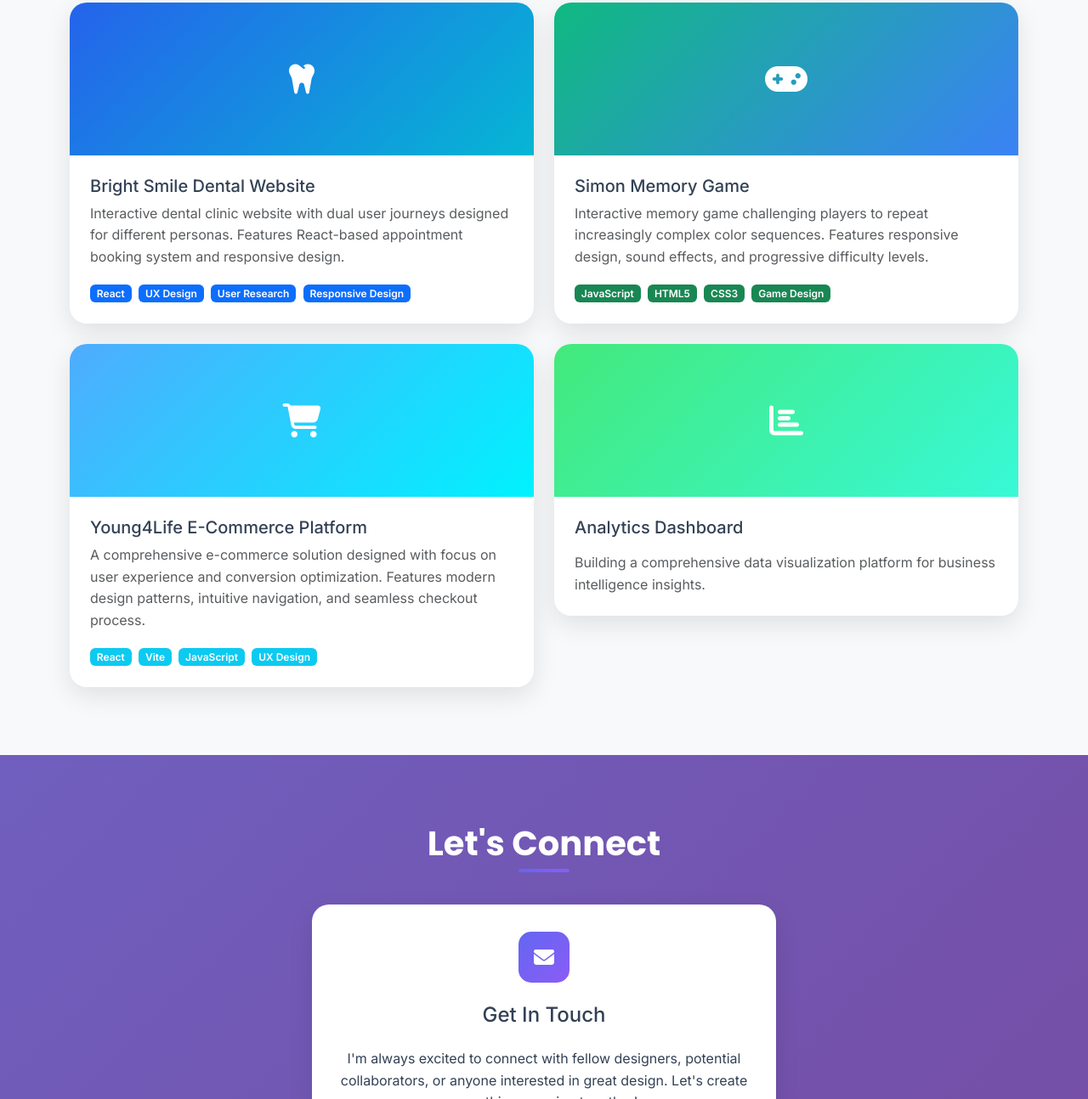
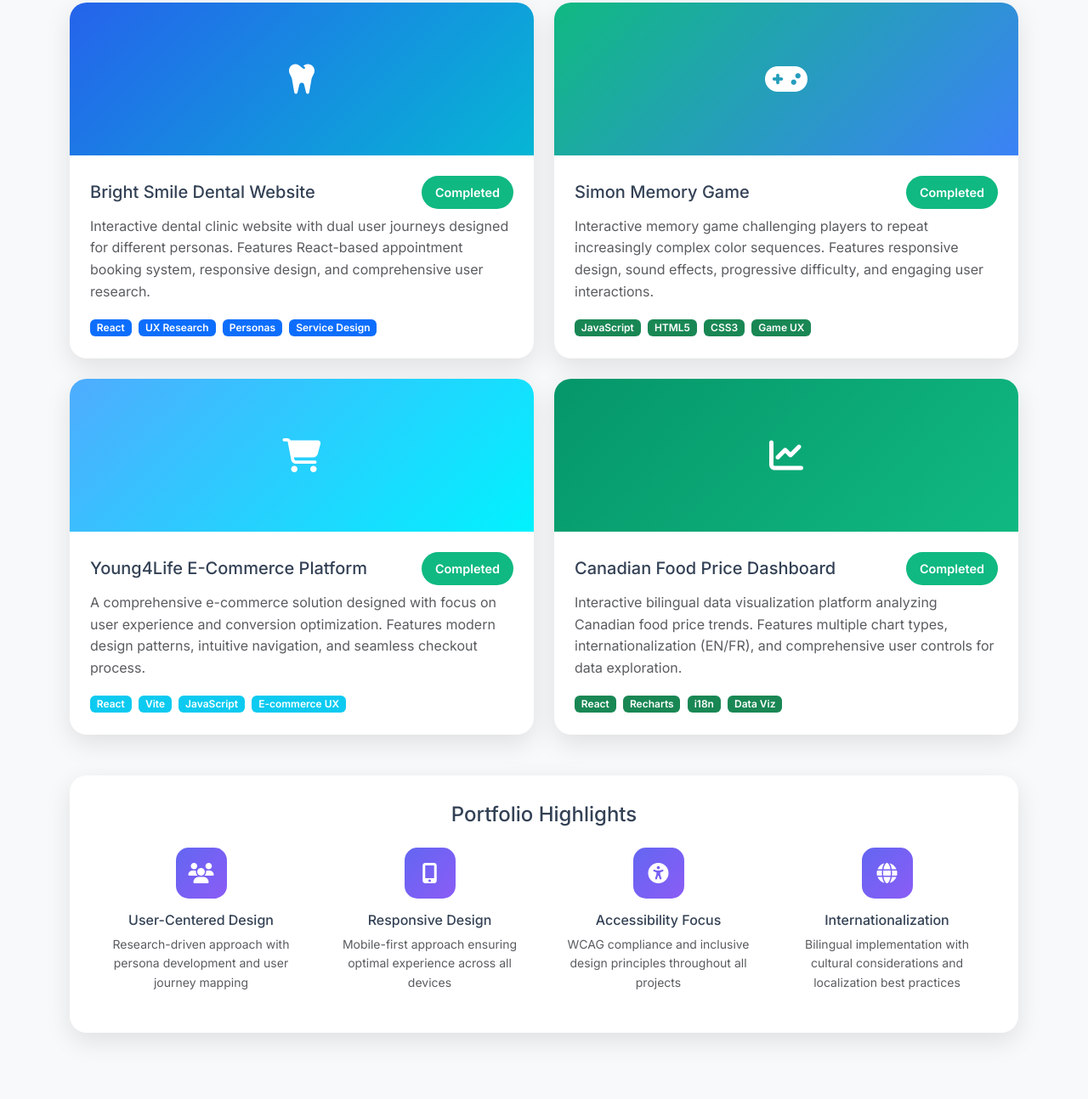
Before and after one commit to amwam032/ux-portfolio, a plain HTML site: page index.html in a window 1280 px wide. Shown: the part 2346-3640 px from the top of the page at 85% size. Drawn offline with nearby package versions, Linux system fonts and the light colour scheme.

Commit message:
Update index.html

```diff
--- a/index.html
+++ b/index.html
@@ -269,6 +269,15 @@
             font-weight: 600;
         }
 
+        .completed-badge {
+            background: #10b981;
+            color: white;
+            padding: 8px 16px;
+            border-radius: 20px;
+            font-size: 0.9rem;
+            font-weight: 600;
+        }
+
         .case-study-content {
             padding: 1.5rem;
             flex-grow: 1;
@@ -429,7 +438,7 @@
                                     <li>• Advanced prototyping techniques</li>
                                     <li>• Design systems and components</li>
                                     <li>• User testing methodologies</li>
-                                    <li>• Front-end development skills</li>
+                                    <li>• Data visualization principles</li>
                                 </ul>
                             </div>
                         </div>
@@ -455,7 +464,7 @@
                                 <i class="fas fa-graduation-cap"></i>
                             </div>
                             <h4 class="mb-4">Learning Journey</h4>
-                            <p class="mb-4">I'm currently taking a comprehensive UI Design course where I'm learning the fundamental principles of user-centered design. My approach combines theoretical knowledge with practical application.</p>
+                            <p class="mb-4">I'm currently taking a comprehensive UI Design course where I'm learning the fundamental principles of user-centered design. My approach combines theoretical knowledge with practical application through hands-on projects.</p>
 
                             <div class="row text-start">
                                 <div class="col-md-6">
@@ -464,23 +473,23 @@
                                         <li>• Visual Communication Principles</li>
                                         <li>• User-Centered Design Process</li>
                                         <li>• Heuristic Evaluation Methods</li>
-                                        <li>• Prototyping and Testing</li>
+                                        <li>• Data Visualization & Internationalization</li>
                                     </ul>
                                 </div>
                                 <div class="col-md-6">
-                                    <h6><i class="fas fa-link text-primary me-2"></i>Learning Resources</h6>
+                                    <h6><i class="fas fa-tools text-primary me-2"></i>Design Process</h6>
                                     <ul class="list-unstyled mb-4">
-                                        <li>• <a href="https://www.nngroup.com/" target="_blank" class="text-decoration-none">Nielsen Norman Group</a></li>
-                                        <li>• University Course Materials</li>
-                                        <li>• Design System Documentation</li>
-                                        <li>• UX Research Publications</li>
+                                        <li>• Research & Persona Development</li>
+                                        <li>• Wireframing & Prototyping</li>
+                                        <li>• Usability Testing & Iteration</li>
+                                        <li>• Accessibility & Inclusive Design</li>
                                     </ul>
                                 </div>
                             </div>
 
-                            <div class="alert alert-info">
-                                <i class="fas fa-info-circle me-2"></i>
-                                <strong>Future Goal:</strong> As I progress through the semester, I'll be adding detailed information about my design process, including user research methodologies, wireframing techniques, and usability testing approaches.
+                            <div class="alert alert-success">
+                                <i class="fas fa-check-circle me-2"></i>
+                                <strong>Semester Progress:</strong> Completed 4 comprehensive case studies covering service websites, interactive games, e-commerce platforms, and data visualization dashboards.
                             </div>
                         </div>
                     </div>
@@ -495,10 +504,11 @@
             <div class="row">
                 <div class="col-12">
                     <h2 class="section-title">Case Studies</h2>
-                <p class="text-center text-muted mb-5">Here are some exciting projects I've been working on throughout the semester</p>
+                    <p class="text-center text-muted mb-5">Here are the comprehensive projects I've completed throughout the semester, showcasing different aspects of UX design</p>
                 </div>
             </div>
             <div class="row g-4">
+                <!-- Case Study 1: Dental Website -->
                 <div class="col-lg-6 col-md-6">
                     <div class="case-study-card">
                         <div class="case-study-image" style="background: linear-gradient(135deg, #2563eb, #06b6d4);">
@@ -512,19 +522,23 @@
                         </div>
                         <div class="case-study-content">
                             <div>
-                            <h5 class="mb-2">Bright Smile Dental Website</h5>
-                            <p class="text-muted mb-3">Interactive dental clinic website with dual user journeys designed for different personas. Features React-based appointment booking system and responsive design.</p>
+                                <div class="d-flex justify-content-between align-items-center mb-2">
+                                    <h5 class="mb-0">Bright Smile Dental Website</h5>
+                                    <span class="completed-badge">Completed</span>
+                                </div>
+                                <p class="text-muted mb-3">Interactive dental clinic website with dual user journeys designed for different personas. Features React-based appointment booking system, responsive design, and comprehensive user research.</p>
                             </div>
                             <div class="mt-auto">
                                 <span class="badge bg-primary me-1">React</span>
-                            <span class="badge bg-primary me-1">UX Design</span>
-                            <span class="badge bg-primary me-1">User Research</span>
-                            <span class="badge bg-primary">Responsive Design</span>
+                                <span class="badge bg-primary me-1">UX Research</span>
+                                <span class="badge bg-primary me-1">Personas</span>
+                                <span class="badge bg-primary">Service Design</span>
                             </div>
                         </div>
                     </div>
                 </div>
 
+                <!-- Case Study 2: Simon Game -->
                 <div class="col-lg-6 col-md-6">
                     <div class="case-study-card">
                         <div class="case-study-image" style="background: linear-gradient(135deg, #10b981, #3b82f6);">
@@ -532,25 +546,29 @@
                             <div class="case-study-overlay">
                                 <div class="text-center">
                                     <a href="https://simon-game-myqpcasdy-kaifs-projects-12cc6dc8.vercel.app/" target="_blank" class="btn btn-light me-2">Play Game</a>
-                                <a href="#" target="_blank" class="btn btn-outline-light">View Code</a>
+                                    <a href="https://github.com/amwam032/simon-game" target="_blank" class="btn btn-outline-light">View Code</a>
                                 </div>
                             </div>
                         </div>
                         <div class="case-study-content">
                             <div>
-                            <h5 class="mb-2">Simon Memory Game</h5>
-                            <p class="text-muted mb-3">Interactive memory game challenging players to repeat increasingly complex color sequences. Features responsive design, sound effects, and progressive difficulty levels.</p>
+                                <div class="d-flex justify-content-between align-items-center mb-2">
+                                    <h5 class="mb-0">Simon Memory Game</h5>
+                                    <span class="completed-badge">Completed</span>
+                                </div>
+                                <p class="text-muted mb-3">Interactive memory game challenging players to repeat increasingly complex color sequences. Features responsive design, sound effects, progressive difficulty, and engaging user interactions.</p>
                             </div>
                             <div class="mt-auto">
                                 <span class="badge bg-success me-1">JavaScript</span>
                                 <span class="badge bg-success me-1">HTML5</span>
                                 <span class="badge bg-success me-1">CSS3</span>
-                            <span class="badge bg-success">Game Design</span>
+                                <span class="badge bg-success">Game UX</span>
                             </div>
                         </div>
                     </div>
                 </div>
 
+                <!-- Case Study 3: E-commerce Platform -->
                 <div class="col-lg-6 col-md-6">
                     <div class="case-study-card">
                         <div class="case-study-image" style="background: linear-gradient(135deg, #4facfe, #00f2fe);">
@@ -564,36 +582,96 @@
                         </div>
                         <div class="case-study-content">
                             <div>
-                            <h5 class="mb-2">Young4Life E-Commerce Platform</h5>
+                                <div class="d-flex justify-content-between align-items-center mb-2">
+                                    <h5 class="mb-0">Young4Life E-Commerce Platform</h5>
+                                    <span class="completed-badge">Completed</span>
+                                </div>
                                 <p class="text-muted mb-3">A comprehensive e-commerce solution designed with focus on user experience and conversion optimization. Features modern design patterns, intuitive navigation, and seamless checkout process.</p>
                             </div>
                             <div class="mt-auto">
                                 <span class="badge bg-info me-1">React</span>
                                 <span class="badge bg-info me-1">Vite</span>
                                 <span class="badge bg-info me-1">JavaScript</span>
-                            <span class="badge bg-info">UX Design</span>
+                                <span class="badge bg-info">E-commerce UX</span>
                             </div>
                         </div>
                     </div>
                 </div>
 
+                <!-- Case Study 4: Food Price Dashboard -->
                 <div class="col-lg-6 col-md-6">
                     <div class="case-study-card">
-                    <div class="case-study-image" style="background: linear-gradient(135deg, #43e97b, #38f9d7);">
-                        <i class="fas fa-chart-bar"></i>
+                        <div class="case-study-image" style="background: linear-gradient(135deg, #059669, #10b981);">
+                            <i class="fas fa-chart-line"></i>
                             <div class="case-study-overlay">
-                            <span class="coming-soon-badge">Coming Soon</span>
+                                <div class="text-center">
+                                    <a href="#" target="_blank" class="btn btn-light me-2">View Dashboard</a>
+                                    <a href="#" target="_blank" class="btn btn-outline-light">View Code</a>
+                                </div>
                             </div>
                         </div>
                         <div class="case-study-content">
-                        <h5 class="mb-2">Analytics Dashboard</h5>
-                        <p class="text-muted mb-0">Building a comprehensive data visualization platform for business intelligence insights.</p>
+                            <div>
+                                <div class="d-flex justify-content-between align-items-center mb-2">
+                                    <h5 class="mb-0">Canadian Food Price Dashboard</h5>
+                                    <span class="completed-badge">Completed</span>
+                                </div>
+                                <p class="text-muted mb-3">Interactive bilingual data visualization platform analyzing Canadian food price trends. Features multiple chart types, internationalization (EN/FR), and comprehensive user controls for data exploration.</p>
+                            </div>
+                            <div class="mt-auto">
+                                <span class="badge bg-success me-1">React</span>
+                                <span class="badge bg-success me-1">Recharts</span>
+                                <span class="badge bg-success me-1">i18n</span>
+                                <span class="badge bg-success">Data Viz</span>
+                            </div>
+                        </div>
+                    </div>
+                </div>
+            </div>
+
+            <!-- Portfolio Summary -->
+            <div class="row mt-5">
+                <div class="col-12">
+                    <div class="card-custom">
+                        <div class="card-body-custom text-center">
+                            <h4 class="mb-4">Portfolio Highlights</h4>
+                            <div class="row">
+                                <div class="col-md-3">
+                                    <div class="card-icon mx-auto mb-3">
+                                        <i class="fas fa-users"></i>
+                                    </div>
+                                    <h6>User-Centered Design</h6>
+                                    <p class="text-muted small">Research-driven approach with persona development and user journey mapping</p>
+                                </div>
+                                <div class="col-md-3">
+                                    <div class="card-icon mx-auto mb-3">
+                                        <i class="fas fa-mobile-alt"></i>
+                                    </div>
+                                    <h6>Responsive Design</h6>
+                                    <p class="text-muted small">Mobile-first approach ensuring optimal experience across all devices</p>
+                                </div>
+                                <div class="col-md-3">
+                                    <div class="card-icon mx-auto mb-3">
+                                        <i class="fas fa-universal-access"></i>
+                                    </div>
+                                    <h6>Accessibility Focus</h6>
+                                    <p class="text-muted small">WCAG compliance and inclusive design principles throughout all projects</p>
+                                </div>
+                                <div class="col-md-3">
+                                    <div class="card-icon mx-auto mb-3">
+                                        <i class="fas fa-globe"></i>
+                                    </div>
+                                    <h6>Internationalization</h6>
+                                    <p class="text-muted small">Bilingual implementation with cultural considerations and localization best practices</p>
+                                </div>
+                            </div>
                         </div>
                     </div>
                 </div>
             </div>
         </div>
     </section>
+
     <!-- Contact Section -->
     <section id="contact" class="section-padding">
         <div class="container">
```
Lines whose indentation alone changed are shown as unchanged.
